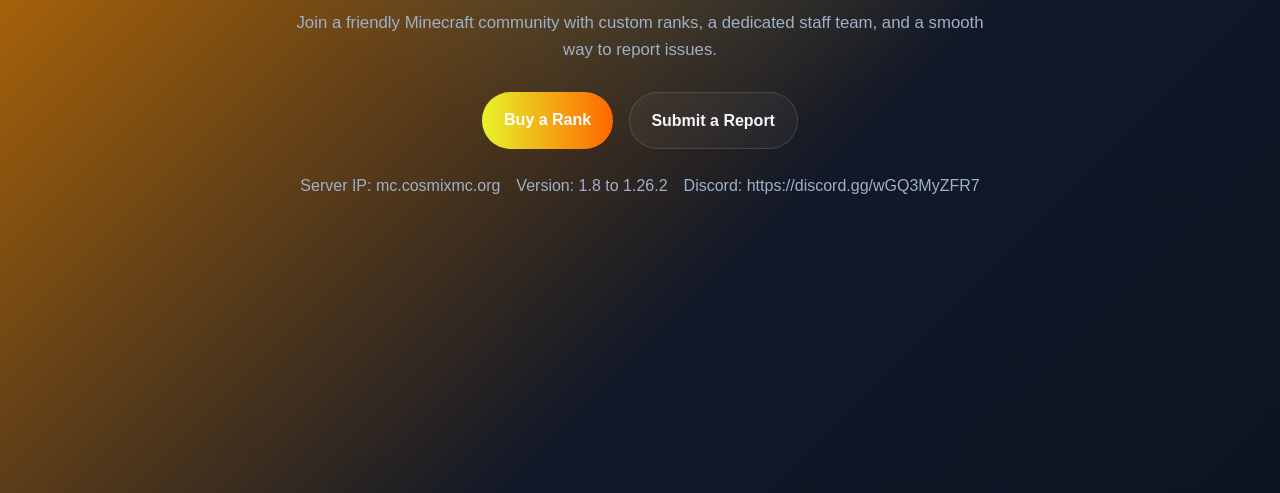
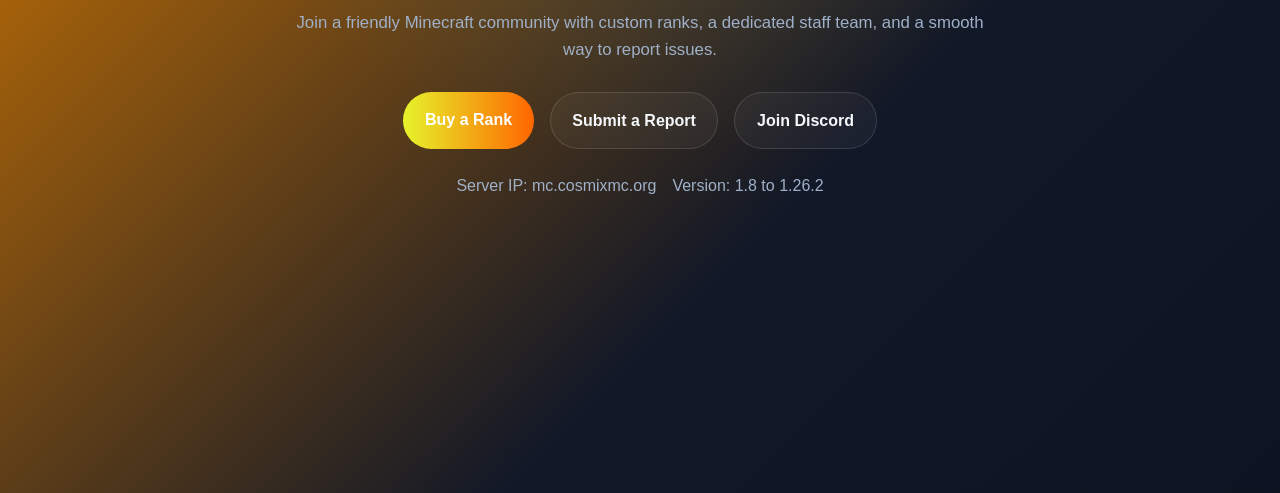
Before and after one commit to jamie666real/cosmix, a website: page index.html in a window 1280 px wide. Shown: the part 307-800 px from the top of the page. Drawn offline with Linux system fonts and the light colour scheme.

Commit message:
added discord button

```diff
--- a/index.html
+++ b/index.html
@@ -38,11 +38,11 @@
         <div class="hero-actions">
           <a class="button primary" href="pages/ranks.html">Buy a Rank</a>
           <a class="button secondary" href="pages/reports.html">Submit a Report</a>
+          <a class="button secondary" href="https://discord.gg/wGQ3MyZFR7" target="_blank" rel="noopener noreferrer">Join Discord</a>
         </div>
         <div class="server-info">
           <span>Server IP: mc.cosmixmc.org</span>
           <span>Version: 1.8 to 1.26.2</span>
-          <span>Discord: https://discord.gg/wGQ3MyZFR7</span>
         </div>
       </div>
     </header>
```
